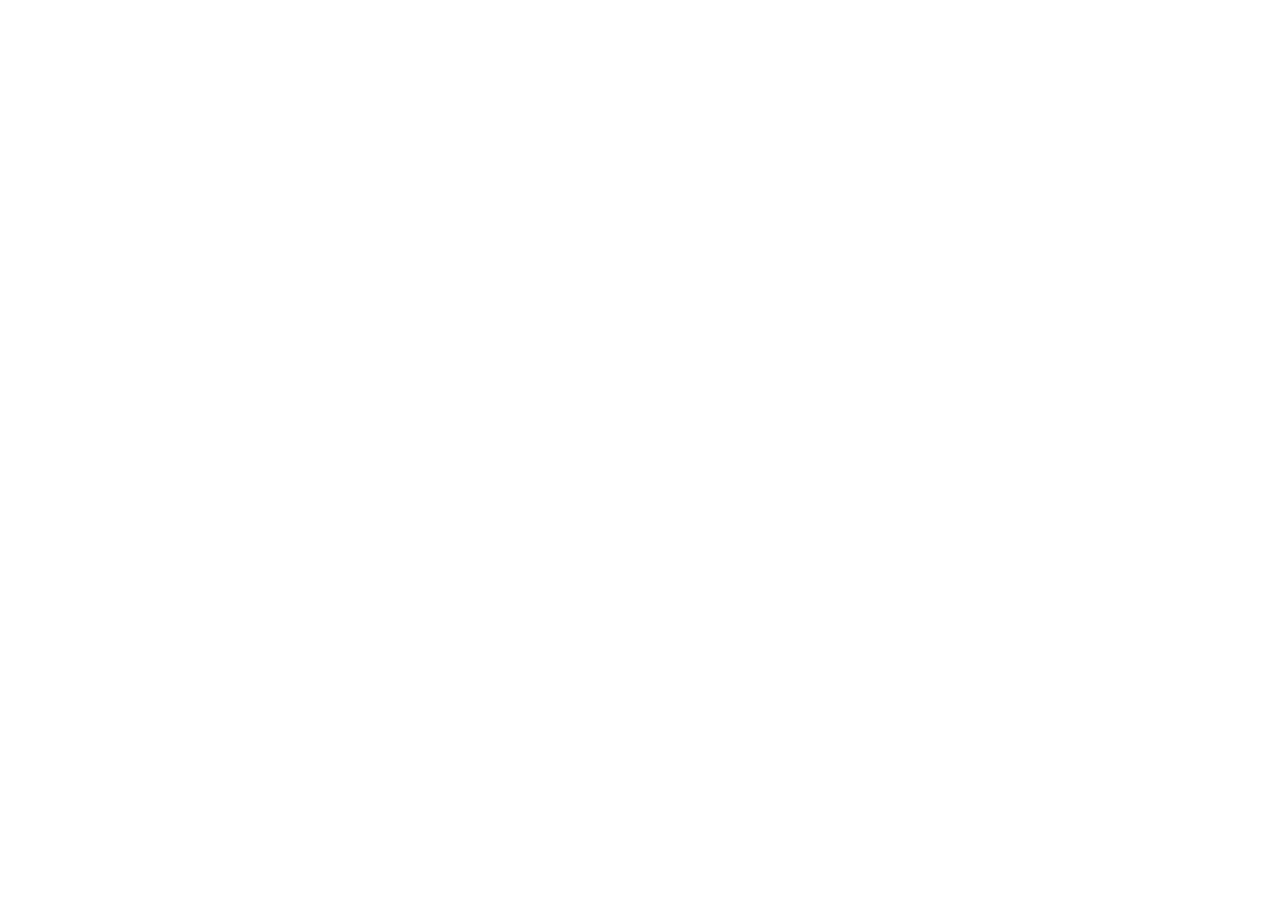
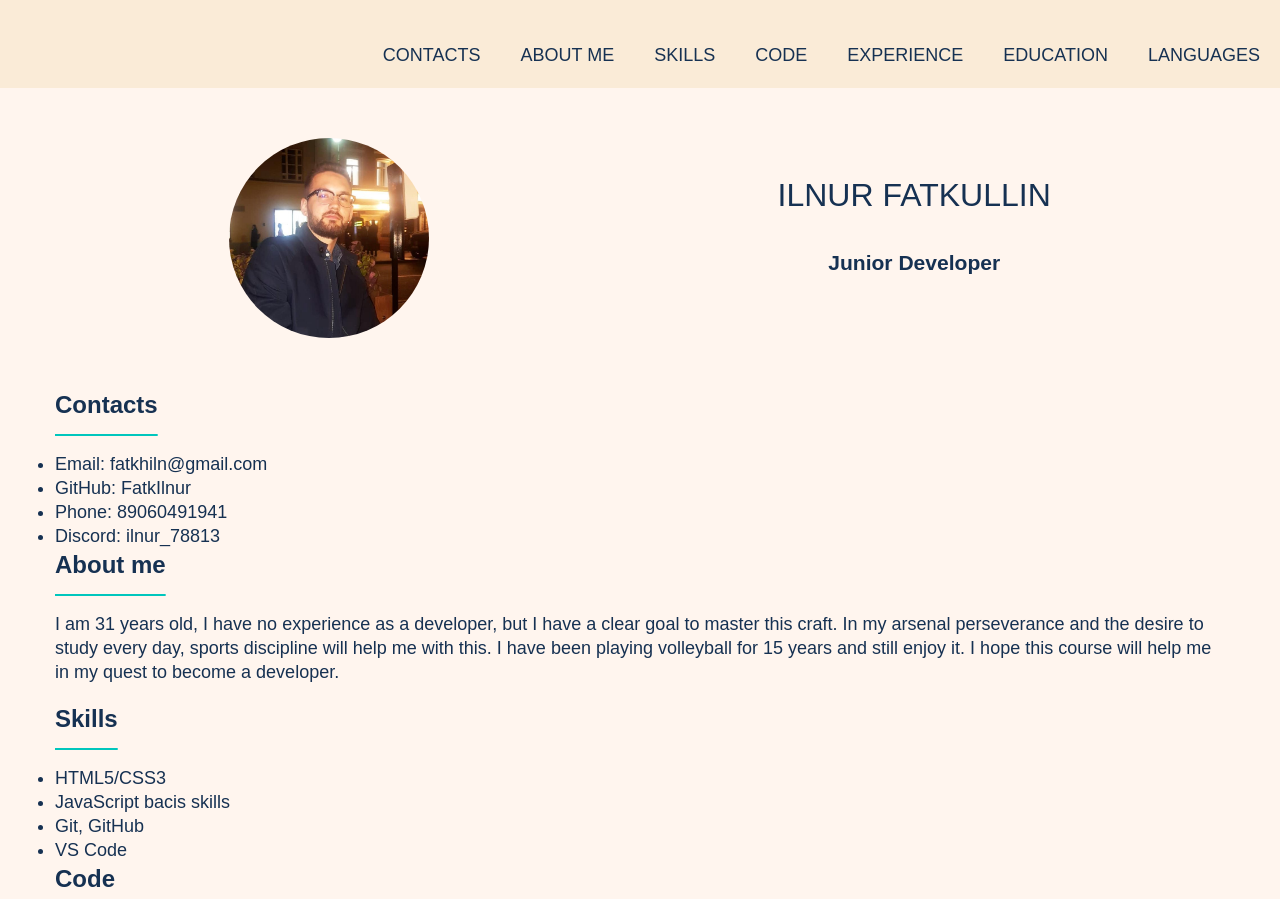
Before and after one commit to FatkIlnur/rsschool-cv, a plain HTML site: page index.html in a window 1280 px wide. Shown: the top 899 px of the page. Before the commit the page ends 800 px from the top, so only its background shows below. Drawn offline with Linux system fonts and the light colour scheme; a web font is replaced by a local one.

Commit message:
fix: add code html/css files

```diff
--- a/css/style.css
+++ b/css/style.css
@@ -0,0 +1,127 @@
+* {
+    box-sizing: border-box;
+}
+
+html {
+    scroll-behavior: smooth;
+}
+
+body {
+    display: flex;
+    flex-direction: column;
+    justify-content: space-between;
+    min-height: 320px;
+    min-height: 100vh;
+    margin: 0;
+    padding: 0;
+    font-family: "Bona Nova SC", sans-serif;
+    font-size: 18px;
+    line-height: 24px;
+    color: #163152;
+    background-color: #FFF5EE;
+}
+
+.main-header {
+    background-color: #FAEBD7;
+}
+
+.container-header {
+    margin: 0 auto;
+    max-width: 1440px;
+    min-height: 70px;
+}
+
+.nav-list {
+    display: flex;
+    justify-content: flex-end;
+    align-items: center;
+    list-style: none;
+}
+
+.nav-list-item {
+    padding-top: 25px;
+}
+
+.nav-link {
+    padding: 0 20px;
+    line-height: 50px;
+    font-size: 18px;
+    line-height: 18px;
+    color: #163152;
+    text-transform: uppercase;
+    text-decoration: none;
+}
+
+.main-content {
+    max-width: 1440px;
+    margin-top: 0;
+    margin-left: auto;
+    margin-right: auto;
+    padding: 0 55px;
+}
+
+.section-profile {
+    margin-top: 50px;
+    margin-bottom: 50px;
+    display: flex;
+    justify-content: space-around;
+    text-align: center;
+}
+
+.profile-photo {
+    border-radius: 50%;
+}
+
+.section-profile-title {
+    font-family: Anton SC, sans-serif;
+    font-size: 32px;
+    line-height: 60px;
+    font-weight: normal;
+    text-transform: uppercase;
+}
+
+.section-title {
+    font-family: Anton SC, sans-serif;
+    font-size: 24px;
+    line-height: 34px;
+    font-weight: bold;
+    text-decoration: underline;
+    text-decoration-color: #00C6BD;
+    text-decoration-thickness: 2px;
+    text-underline-offset: 15px;
+    text-underline-position: under;
+    margin-top: 0;
+    margin-bottom: 30px;
+}
+
+.section-list {
+    margin: 0;
+    padding: 0;
+}
+
+.section-item a {
+    text-decoration: none;
+    color: #163152;
+}
+
+.main-footer {
+    padding: 10px 20px;
+    font-size: 18px;
+    line-height: 12px;
+    min-height: 50px;
+    background-color: #FAEBD7;
+}
+
+.footer-container {
+    margin: 0 auto;
+    display: flex;
+    justify-content: space-between;
+    align-items: center;
+    background-color: #FAEBD7;
+}
+
+.github-link {
+    text-decoration: none;
+    color: #163152;
+    line-height: 45px;
+  }
--- a/index.html
+++ b/index.html
@@ -1,10 +1,119 @@
 <!DOCTYPE html>
 <html lang="en">
-<head>
-    <meta charset="UTF-8">
+  <head>
+    <meta charset="utf-8">
+    <title>CV Ilnur</title>
+    <link rel="icon" href="img/favicon.ico">
+    <link rel="preconnect" href="https://fonts.googleapis.com">
+    <link rel="preconnect" href="https://fonts.gstatic.com" crossorigin>
+    <link href="https://fonts.googleapis.com/css2?family=Anton+SC&display=swap" rel="stylesheet">
+    <link rel="preconnect" href="https://fonts.googleapis.com">
+    <link rel="preconnect" href="https://fonts.gstatic.com" crossorigin>
+    <link href="https://fonts.googleapis.com/css2?family=Anton+SC&family=Bona+Nova+SC:ital,wght@0,400;0,700;1,400&display=swap" rel="stylesheet">
+    <link href="css/style.css" rel="stylesheet">
     <meta name="viewport" content="width=device-width, initial-scale=1.0">
-    <title>Document</title>
-</head>
-<body>
-</body>
+  </head>
+  <body>
+    <header class="main-header">
+      <div class="container-header">
+        <nav class="main-nav">
+          <ul class="nav-list">
+            <li class="nav-list-item"><a href="#contacts" class="nav-link">Contacts</a></li>
+            <li class="nav-list-item"><a href="#about-me" class="nav-link">About me</a></li>
+            <li class="nav-list-item"><a href="#skills" class="nav-link">Skills</a></li>
+            <li class="nav-list-item"><a href="#code" class="nav-link">Code</a></li>
+            <li class="nav-list-item"><a href="#experience" class="nav-link">Experience</a></li>
+            <li class="nav-list-item"><a href="#education" class="nav-link">Education</a></li>
+            <li class="nav-list-item"><a href="#languages" class="nav-link">Languages</a></li>
+          </ul>
+        </nav>
+      </div>
+    </header>
+    <main class="main-content">
+      <div class="main-container">
+        <section class="section-profile" id="profile">
+          <img src="img/myphoto.jpg" class="profile-photo" width="200" height="200" alt="my-photo">
+          <div class="profile-container">
+            <h1 class="section-profile-title">Ilnur Fatkullin</h1>
+            <h3 class="profession-title">Junior Developer</h3>
+          </div>
+        </section>
+        <section class="section" id="contacts">
+          <h2 class="section-title">Contacts</h2>
+          <ul class="section-list">
+            <li class="section-item">
+              Email: <a href="mailto:fatkhiln@gmail.com" title="email">fatkhiln@gmail.com</a>
+            </li>
+            <li class="section-item">
+              GitHub: <a href="https://github.com/FatkIlnur" title="email">FatkIlnur</a>
+            </li>
+            <li class="section-item">
+              Phone: <a href="tel:89060491941" title="phone">89060491941</a>
+            </li>
+            <li class="section-item">
+              Discord: <a href="https://discord.com" title="discord">ilnur_78813</a>
+            </li>
+          </ul>
+        </section>
+        <section class="section" id="about-me">
+          <h2 class="section-title">About me</h2>
+          <p>I am 31 years old, I have no experience as a developer, but I have a clear goal to master this craft. In my arsenal perseverance and the desire to study every day, sports discipline will help me with this. I have been playing volleyball for 15 years and still enjoy it. I hope this course will help me in my quest to become a developer.
+          </p>
+        </section>
+        <section class="section" id="skills">
+          <h2 class="section-title">Skills</h2>
+          <ul class="section-list">
+            <li class="section-item">HTML5/CSS3</li>
+            <li class="section-item">JavaScript bacis skills</li>
+            <li class="section-item">Git, GitHub</li>
+            <li class="section-item">VS Code</li>
+          </ul>
+        </section>
+        <section class="section" id="code">
+          <h2 class="section-title">Code</h2>
+<pre class="code-example"><code>Function normalizeUrl = (url) {
+  let urlType;
+  if (url.startsWith('https://')) {
+    urlType = url;
+  } else {
+      urlType = `https://${url}`;
+    }
+  return urlType;
+};</code></pre>
+        </section>
+        <section class="section" id="experience">
+          <h2 class="section-title">Experience</h2>
+          <ul class="section-list">
+            <li class="section-item">Worked as an accountant</li>
+            <li class="section-item">I am currently working as an addressing specialist</li>
+          </ul>
+        </section>
+        <section class="section" id="education">
+          <h2 class="section-title">Education</h2>
+          <ul class="section-list">
+            <li class="section-item">The National University of Science and Technology MISIS, Managment</li>
+            <li class="section-item">Courses
+              <ul class="courses-list">
+                <li class="courses-item">Hexket</li>
+                <li class="courses-item">HTML Academy</li>
+              </ul>
+            </li>
+          </ul>
+        </section>
+        <section class="section" id="languages">
+          <h2 class="section-title">Languages</h2>
+          <ul class="section-list">
+            <li class="section-item">Russian native</li>
+            <li class="section-item">English A2 (almost B1)</li>
+          </ul>
+        </section>
+      </div>
+    </main>
+    <footer class="main-footer">
+      <div class="footer-container">
+        <div>2024 <a href="https://github.com/FatkIlnur" class="github-link">FatkIlnur</a></div>
+        <a href="https://rs.school/js/" class="rss"><img src="img/rss.svg" width="150" height="150" alt="rss-link"></a>
+      </div>
+    </footer>
+  </body>
 </html>
```
Also changed, not shown: img/favicon.ico (added), img/rss.svg (added).
